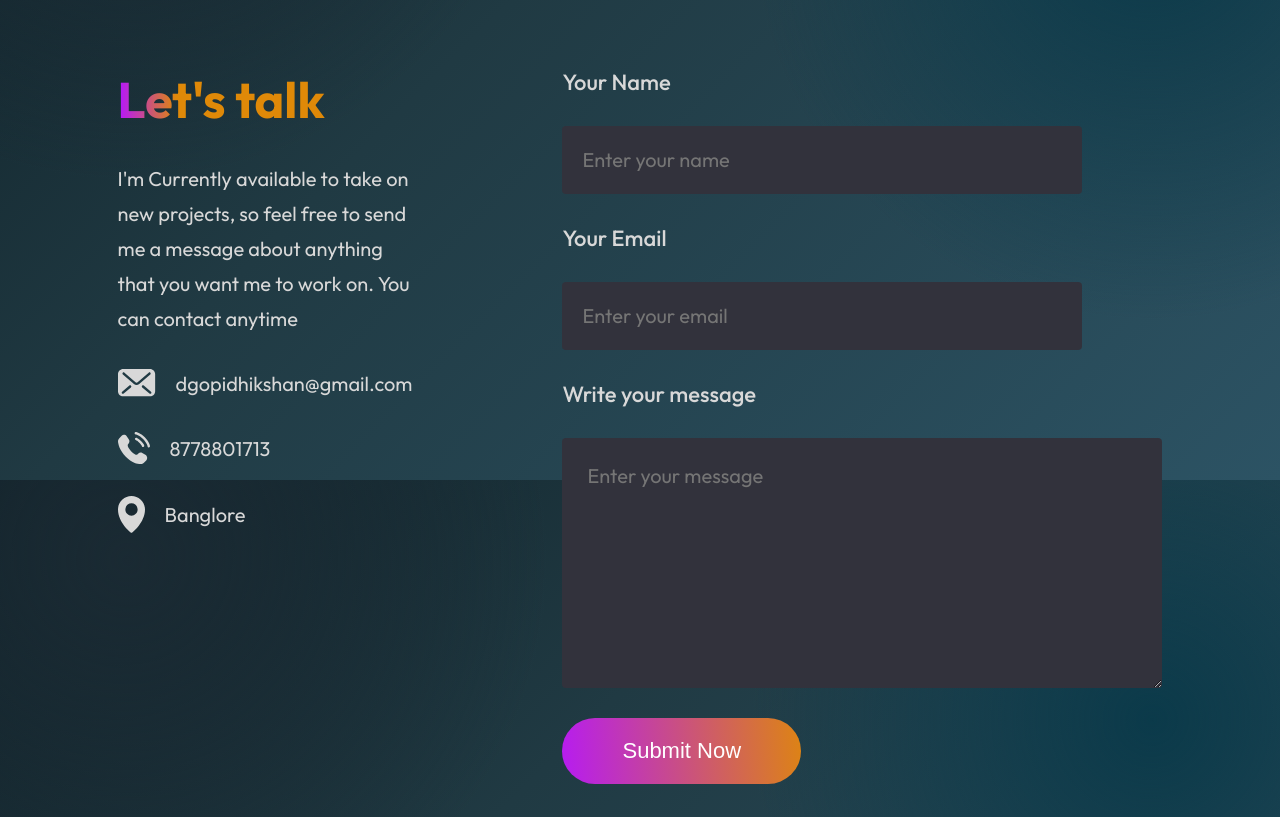
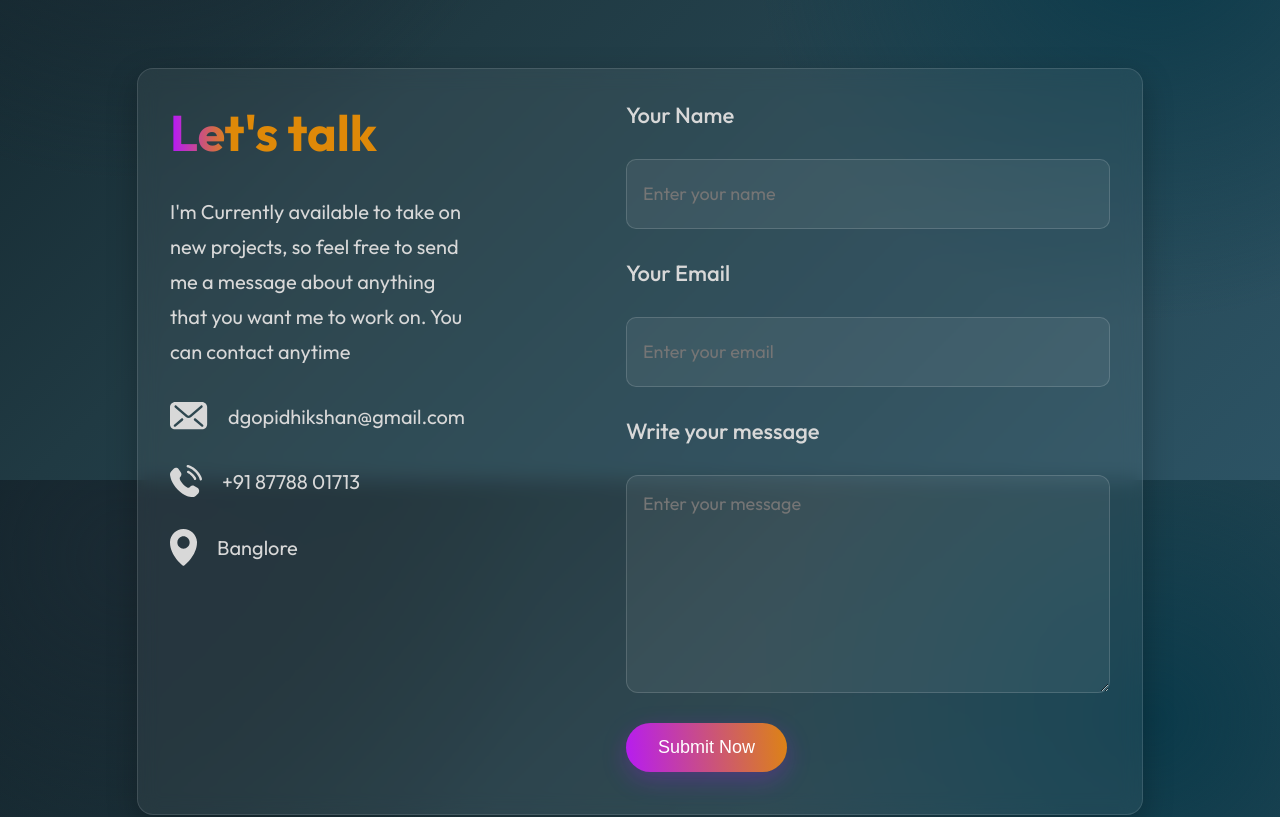
Before and after one commit to Gopi2923/portfolio-react, a React (Vite) app: page / in a window 1280 px wide. Shown: the part 4320-5137 px from the top of the page. Built offline with nearby package versions, Linux system fonts and the light colour scheme.

Commit message:
Enhanments in contact pages.

```diff
--- a/src/Components/Contact/Contact.css
+++ b/src/Components/Contact/Contact.css
@@ -23,6 +23,13 @@
 .contact-section {
     display: flex;
     gap: 150px;
+    width: 100%;
+    padding: 32px;
+    border-radius: 16px;
+    background: rgba(255, 255, 255, 0.06);
+    border: 1px solid rgba(255, 255, 255, 0.12);
+    backdrop-filter: blur(10px);
+    box-shadow: 0 10px 30px rgba(0, 0, 0, 0.25);
 }
 .contact-left {
     display: flex;
@@ -55,6 +62,13 @@
     align-items: center;
     gap: 20px;
 }
+.contact-link {
+    color: #D8D8D8;
+    text-decoration: none;
+}
+.contact-link:hover {
+    color: #ffffff;
+}
 .contact-right {
     display: flex;
     flex-direction: column;
@@ -67,45 +81,56 @@
     font-weight: 500;
 }
 .contact-right input {
-    border: none;
-    width: 500px;
-    height: 68px;
-    padding-left: 20px;
-    border-radius: 4px;
-    background: #32323c;
-    color: #A0A0A0;
+    border: 1px solid rgba(255,255,255,0.15);
+    width: 450px;
+    height: 40px;
+    padding: 14px 16px;
+    border-radius: 10px;
+    background: rgba(255,255,255,0.06);
+    color: #E0E0E0;
     font-family: Outfit;
-    font-size: 20px;
+    font-size: 18px;
+    outline: none;
+    transition: 0.2s ease;
 }
 .contact-right textarea {
-    width: 550px;
-    border: none;
-    padding: 25px;
-    border-radius: 4px;
-    background: #32323c;
-    color: #A0A0A0;
+    width: 450px;
+    border: 1px solid rgba(255,255,255,0.15);
+    padding: 16px;
+    border-radius: 12px;
+    background: rgba(255,255,255,0.06);
+    color: #E0E0E0;
     font-family: Outfit;
-    font-size: 20px;
+    font-size: 18px;
+    outline: none;
+    transition: 0.2s ease;
+}
+
+.contact-right input:focus,
+.contact-right textarea:focus {
+    border-color: #da7c25;
+    box-shadow: 0 0 0 4px rgba(218,124,37,0.18);
 }
 .contact-submit {
     border: none;
     color: white;
     border-radius: 50px;
     background: linear-gradient(264deg, #DF8908 -5.09%, #B415FF 106.28%);
-    font-size: 22px;
-    padding: 20px 60px;
-    margin-bottom: 50px;
+    font-size: 18px;
+    padding: 14px 32px;
+    margin-bottom: 10px;
     cursor: pointer;
     transition: 0.3s;
+    box-shadow: 0 8px 24px rgba(180,21,255,0.25);
 }
 .contact-submit:hover {
-    transform: scale(1.1);
+    transform: translateY(-2px);
     transition: 0.3s;
 }
 @media(max-width:768px) {
     .contact {
         gap: 50px;
-        margin: 50xp 70px;
+        margin: 50px 70px;
         align-items: start;
     }
     .contact-title h1 {
--- a/src/Components/Contact/Contact.jsx
+++ b/src/Components/Contact/Contact.jsx
@@ -1,4 +1,3 @@
-import React from 'react'
 import './Contact.css'
 import theme_pattern from '../../assets/theme_pattern.svg'
 import mail_icon from '../../assets/mail_icon.svg'
@@ -10,6 +9,12 @@ const Contact = () => {
 
     const onSubmit = async (event) => {
         event.preventDefault();
+        const submitBtn = document.getElementById('contact-submit-btn')
+        const originalText = submitBtn ? submitBtn.textContent : ''
+        if (submitBtn) {
+          submitBtn.disabled = true
+          submitBtn.textContent = 'Sending...'
+        }
         const formData = new FormData(event.target);
 
         formData.append("access_key", "4d0619a4-1013-454a-ad61-adb7215503e9");
@@ -29,6 +34,10 @@ const Contact = () => {
         if (res.success) {
           alert(res.message);
         }
+        if (submitBtn) {
+          submitBtn.disabled = false
+          submitBtn.textContent = originalText
+        }
       };
 
 
@@ -38,16 +47,16 @@ const Contact = () => {
         <h1>Get in touch</h1>
         <img src={theme_pattern} alt="" />
       </div>
-      <div className="contact-section">
+        <div className="contact-section">
         <div className="contact-left">
-            <h1>Let's talk</h1>
-            <p>I'm Currently available to take on new projects, so feel free to send me a message about anything that you want me to work on. You can contact anytime</p>
+            <h1>Let&apos;s talk</h1>
+            <p>I&apos;m Currently available to take on new projects, so feel free to send me a message about anything that you want me to work on. You can contact anytime</p>
             <div className="contact-details">
                 <div className="contact-detail">
-                    <img src={mail_icon} alt="" /> <p>dgopidhikshan@gmail.com</p>
+                    <img src={mail_icon} alt="" /> <p><a className='contact-link' href="mailto:dgopidhikshan@gmail.com">dgopidhikshan@gmail.com</a></p>
                 </div>
                 <div className="contact-detail">
-                    <img src={call_icon} alt="" /> <p>8778801713</p>
+                    <img src={call_icon} alt="" /> <p><a className='contact-link' href="tel:+918778801713">+91 87788 01713</a></p>
                 </div>
                 <div className="contact-detail">
                     <img src={location_icon} alt="" /> <p>Banglore</p>
@@ -59,13 +68,13 @@ const Contact = () => {
         </div>
 
         <form onSubmit={onSubmit} className="contact-right">
-            <label htmlFor="">Your Name</label>
-            <input type="text"  placeholder='Enter your name' name='name'/>
-            <label htmlFor="">Your Email</label>
-            <input type="email" placeholder='Enter your email' name='email' />
-            <label htmlFor="">Write your message</label>
-            <textarea name="message" rows="8" placeholder='Enter your message'></textarea>
-            <button type='submit' className='contact-submit'>Submit Now</button>
+            <label htmlFor="name">Your Name</label>
+            <input id="name" type="text" autoComplete="name" placeholder='Enter your name' name='name'/>
+            <label htmlFor="email">Your Email</label>
+            <input id="email" type="email" autoComplete="email" placeholder='Enter your email' name='email' />
+            <label htmlFor="message">Write your message</label>
+            <textarea id="message" name="message" rows="8" placeholder='Enter your message'></textarea>
+            <button type='submit' className='contact-submit' id='contact-submit-btn'>Submit Now</button>
         </form>
       </div>
     </div>
```
